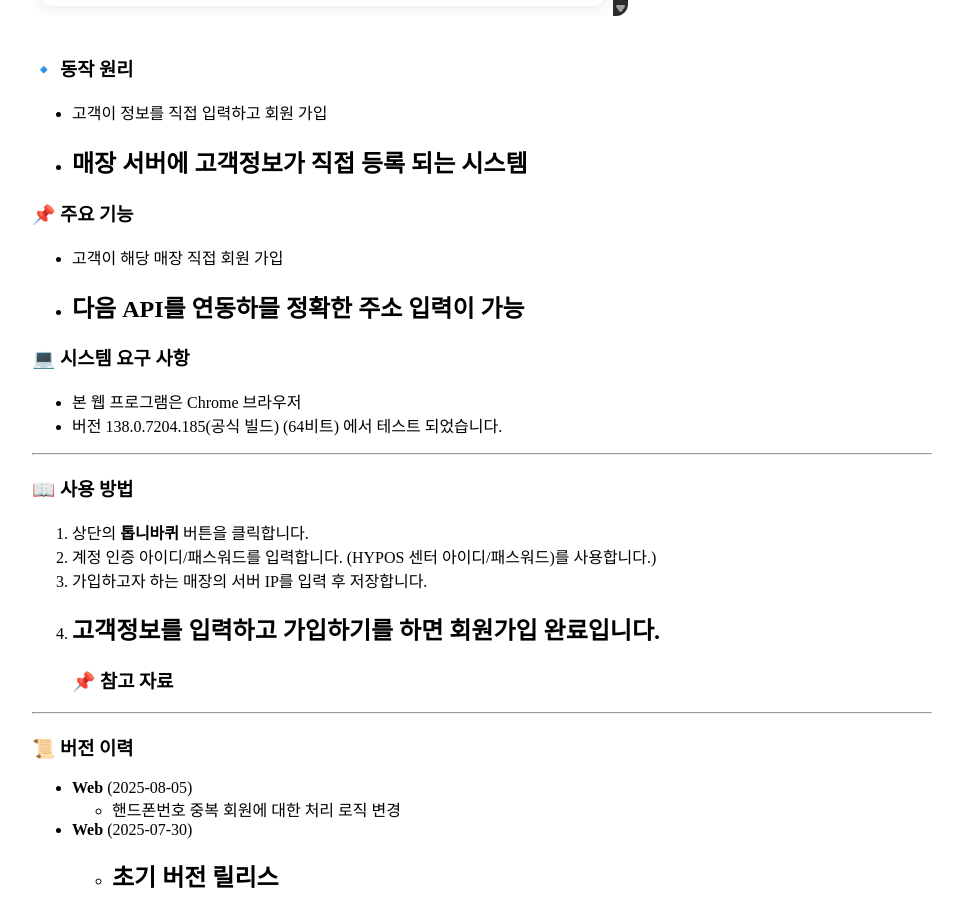
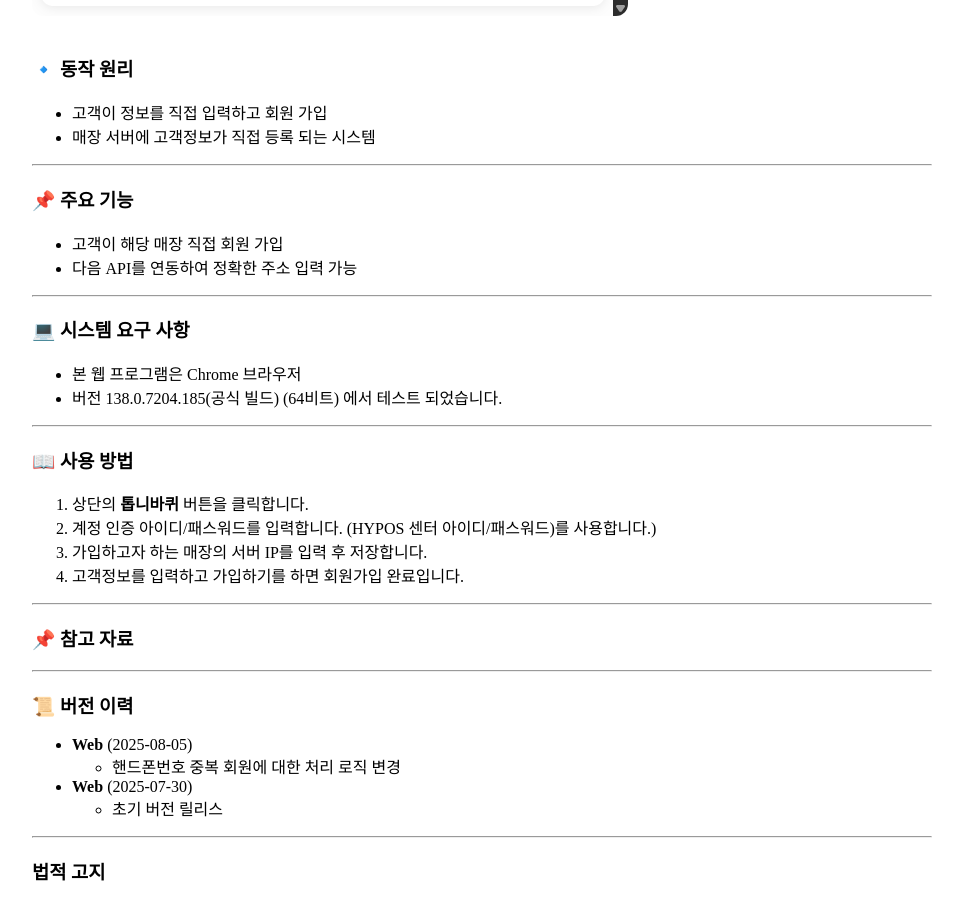
Before and after one commit to LeeTaeJong/LeeTaeJong.github.io, a Jekyll site: the page built from projects/byrRegister.md, in a window 1280 px wide and 900 px high, scrolled down 1026 px. Shown: the whole window, without its empty margins (158-1121 px from the left). Built offline with Jekyll 4.4.1, drawn with Linux system fonts in a browser that asks for light colours.

Commit message:
Update byrRegister.md

```diff
--- a/projects/byrRegister.md
+++ b/projects/byrRegister.md
@@ -25,11 +25,13 @@ faq:
 ### 🔹 동작 원리
 - 고객이 정보를 직접 입력하고 회원 가입
 - 매장 서버에 고객정보가 직접 등록 되는 시스템
+
 ---
 
 ### 📌 주요 기능
 - 고객이 해당 매장 직접 회원 가입
-- 다음 API를 연동하믈 정확한 주소 입력이 가능
+- 다음 API를 연동하여 정확한 주소 입력 가능
+
 ---
 
 ### 💻 시스템 요구 사항
@@ -43,6 +45,7 @@ faq:
 (HYPOS 센터 아이디/패스워드)를 사용합니다.)
 3. 가입하고자 하는 매장의 서버 IP를 입력 후 저장합니다.
 4. 고객정보를 입력하고 가입하기를 하면 회원가입 완료입니다.
+
 ---
 ### 📌 참고 자료
 
@@ -52,6 +55,7 @@ faq:
   - 핸드폰번호 중복 회원에 대한 처리 로직 변경
 - **Web** (2025-07-30)
   - 초기 버전 릴리스
+
 ---
 ### 법적 고지
 본 소프트웨어는 설치 및 실행 시 **UUID , User Agent, IP 주소** 등 시스템 식별 정보를 자동으로 수집합니다.
```
